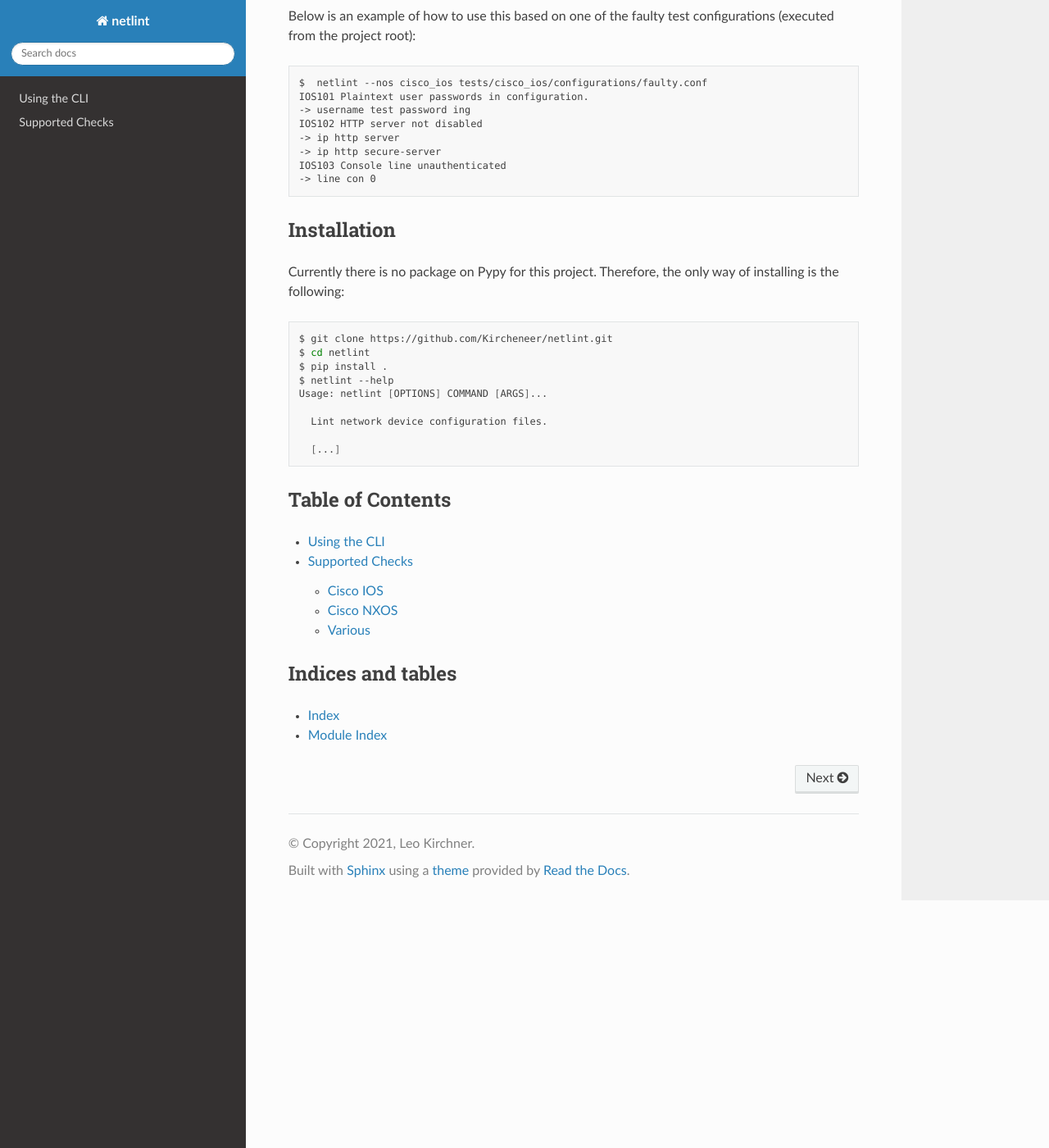
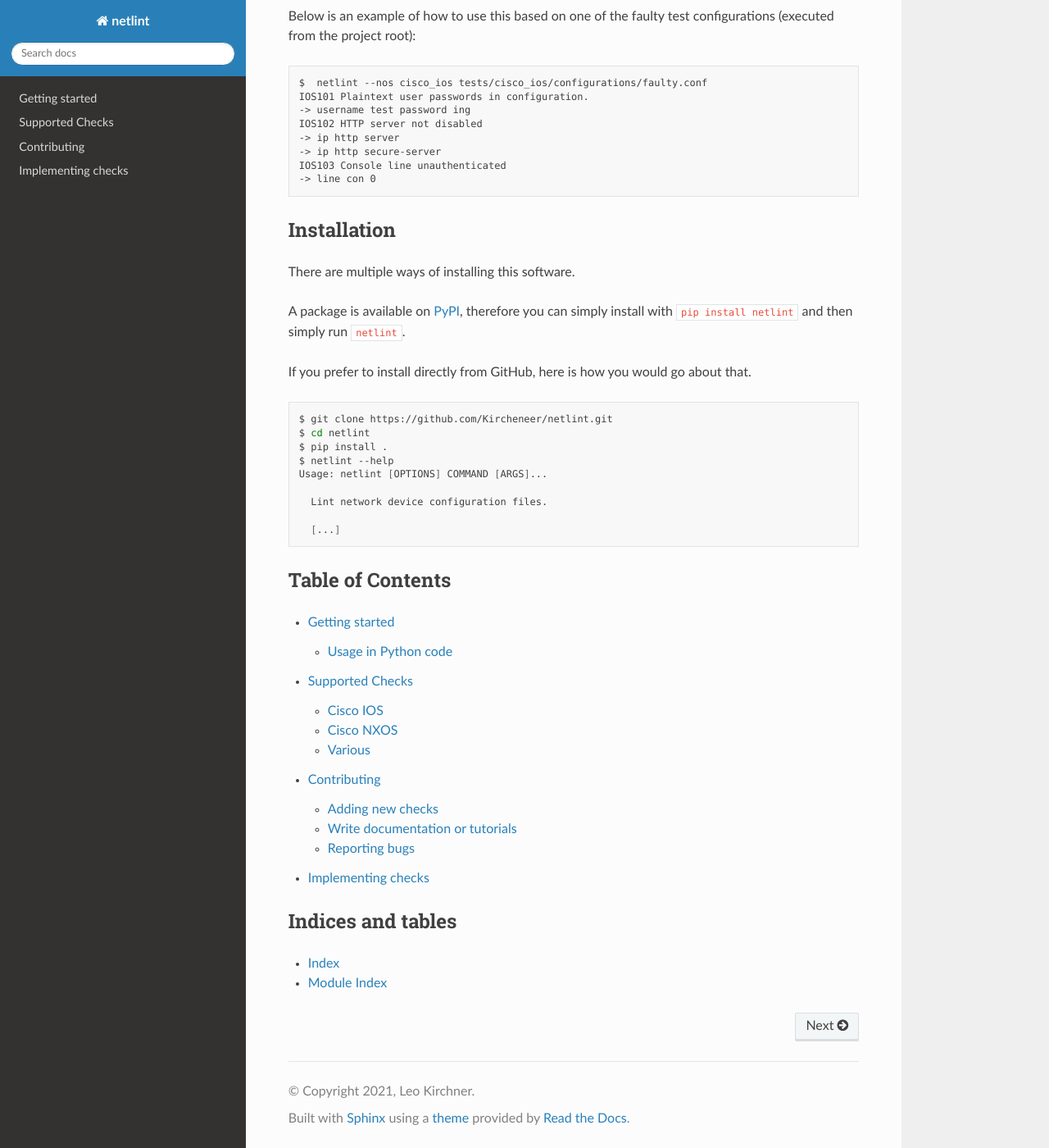
Before and after one commit to Kircheneer/netlint, a Sphinx documentation site: the page built from docs/source/index.rst, in a window 1280 px wide and 1400 px high, scrolled down 684 px. Shown: the whole window at 82% size. Built offline with Sphinx 7.4.7 and the Read the Docs theme 2.0.0, drawn with Linux system fonts in a browser that asks for light colours.

Commit message:
Improve documentation

````diff
--- a/README.md
+++ b/README.md
@@ -1,7 +1,6 @@
 **Note: Still in active development and potentially subject to major changes - keep this in mind when using this.**
 
-Netlint
-=======
+# Netlint
 
 ![Build workflog](https://github.com/Kircheneer/netlint/actions/workflows/main.yml/badge.svg)
 [![Documentation Status](https://readthedocs.org/projects/netlint/badge/?version=latest)](https://netlint.readthedocs.io/en/latest/?badge=latest)
@@ -22,8 +21,7 @@ Potential uses of this tool are
   both traditional and automated deployment
 - Basic security auditing of configuration files
 
-Example usage
--------------
+## Example usage
 
 Below is an example of how to use this based on one of the faulty test
 configurations (executed from the project root):
@@ -40,11 +38,16 @@ IOS103 Console line unauthenticated
 
 ```
 
-Installation
-------------
+## Installation
 
-Currently there is no package on Pypy for this project.
-Therefore, the only way of installing is the following:
+There are multiple ways of installing this software.
+
+A package is available on [PyPI](https://pypi.org/project/netlint/),
+therefore you can simply install with `pip install netlint` and
+then simply run `netlint`.
+
+If you prefer to install directly from
+GitHub, here is how you would go about that.
 
 ```bash
 $ git clone https://github.com/Kircheneer/netlint.git
--- a/docs/source/cli.rst
+++ b/docs/source/cli.rst
@@ -1,6 +1,32 @@
-Using the CLI
-==============
+Getting started
+===============
+
+The following section describes how to get started using ``netlint``.
 
 .. click:: netlint.main:cli
    :prog: netlint
    :nested: full
+
+Usage in Python code
+--------------------
+
+If you want to integrate ``netlint`` into your Python application,
+you need to import the ``Checker`` class from ``netlint.checks.checker``::
+
+  from application import do_stuff
+
+  from netlint.checks.checker import Checker
+
+  configuration = [
+    "feature ssh",
+    "feature bgp",
+    "hostname test.local"
+  ]
+
+  checker = Checker()
+
+  checker.run_checks(configuration)
+
+  # Check checker.check_results for the results of the checks
+  for check, result in checker.items()
+      do_stuff(result)
--- /dev/null
+++ b/docs/source/contributing.rst
@@ -0,0 +1 @@
+.. mdinclude:: ../../CONTRIBUTING.md
--- a/docs/source/index.rst
+++ b/docs/source/index.rst
@@ -8,6 +8,8 @@ Table of Contents
 
    cli
    nos/index
+   contributing
+   check
 
 Indices and tables
 ------------------
--- a/docs/source/nos/various.rst
+++ b/docs/source/nos/various.rst
@@ -1,7 +1,5 @@
 Various
 =======
 
-These checks all apply to various NOSes.
-
 .. automodule:: netlint.checks.various
    :members:
````
Also changed, not shown: CONTRIBUTING.md (added, +56 -0 lines), docs/source/check.rst (added, +28 -0 lines).
